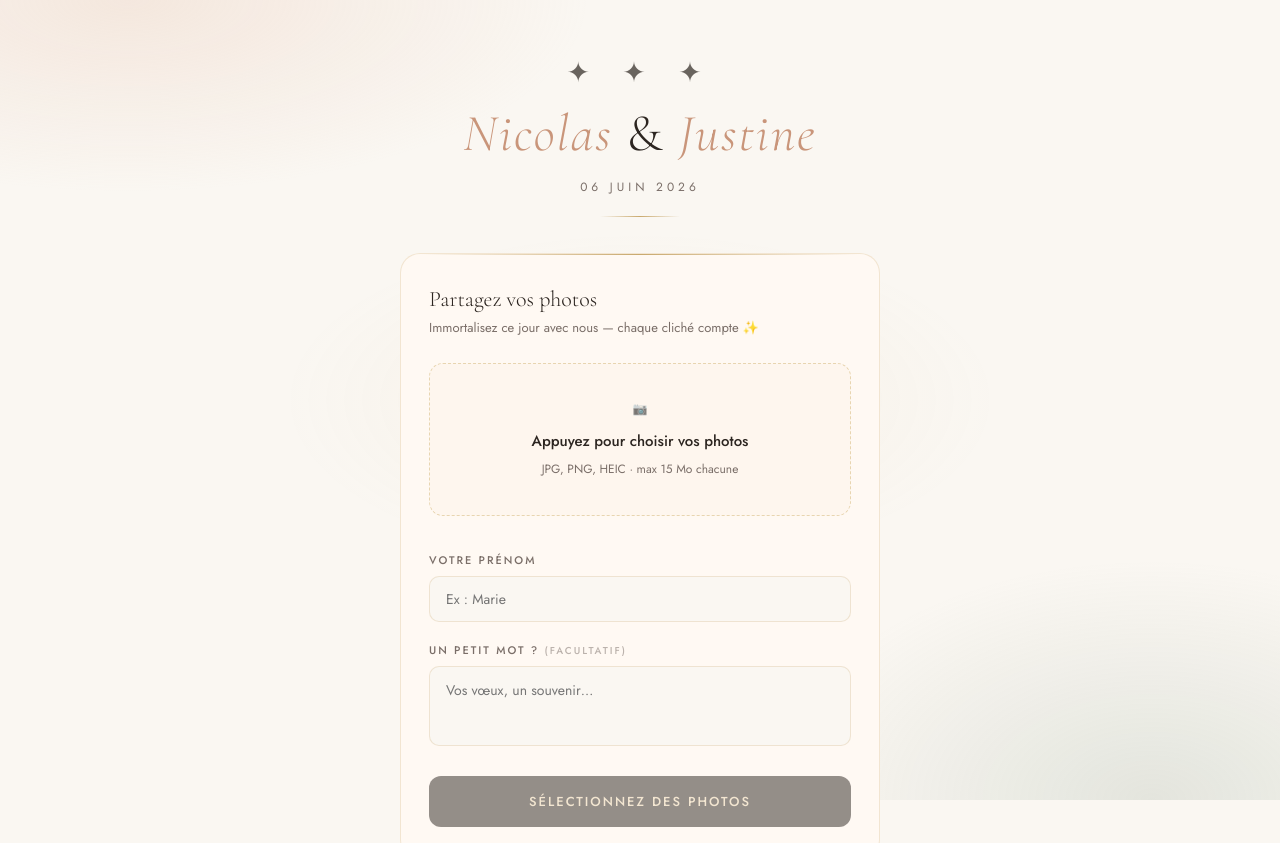
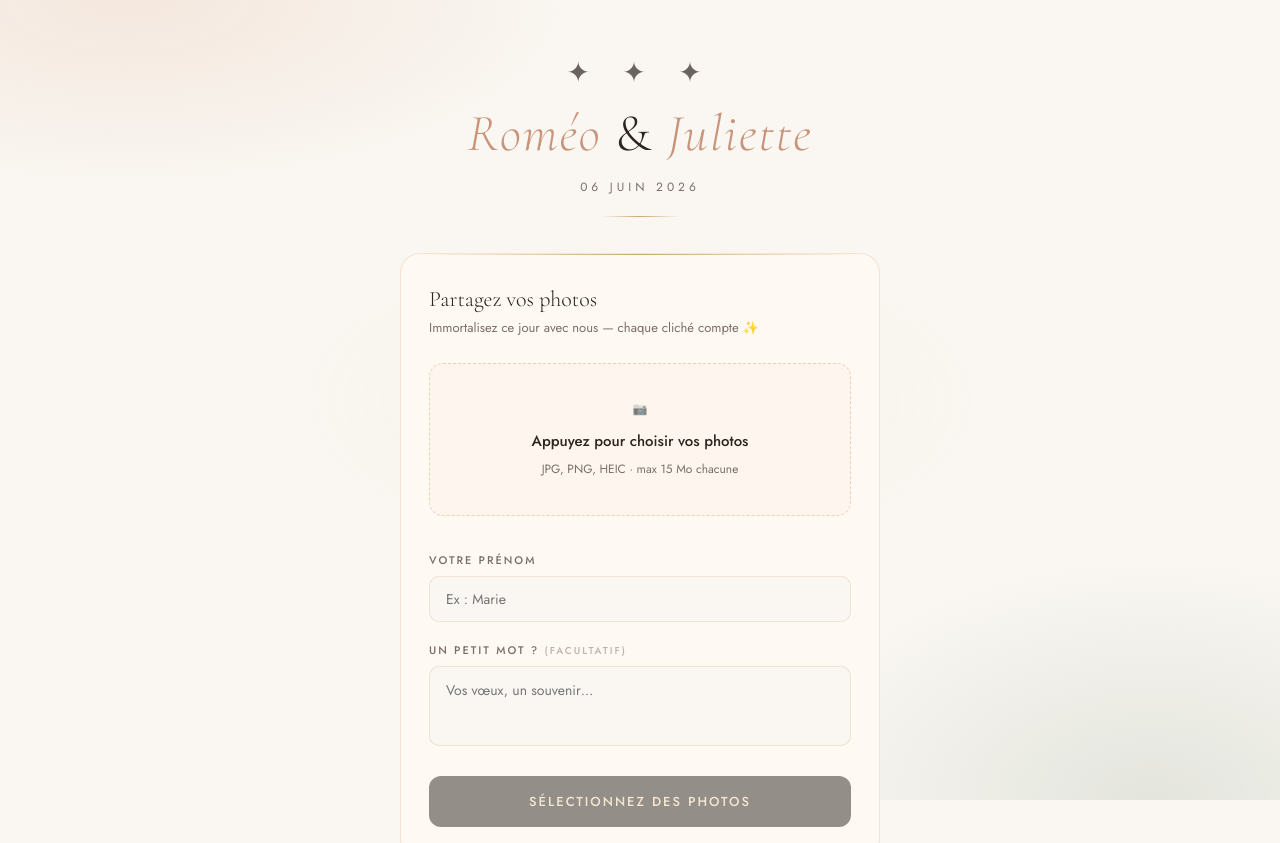
Before and after one commit to nblervaque/Mariage_06-2026, a plain HTML site: page index.html in a window 1280 px wide. Shown: the top 843 px of the page. Drawn offline with nearby package versions, Linux system fonts and the light colour scheme; no server answers.

Commit message:
index.html

```diff
--- a/index.html
+++ b/index.html
@@ -388,7 +388,7 @@ const FIREBASE_CONFIG = {
 };
 
 const WEDDING_CONFIG = {
-  names:         "Nicolas & Justine",  // Ex : "Sophie & Thomas"
+  names:         " Roméo & Juliette ",  // Ex : "Sophie & Thomas"
   date:          "06 Juin 2026",    // Ex : "14 Juin 2026"
   maxFileSizeMB: 15,
   maxFiles:      10,
```
